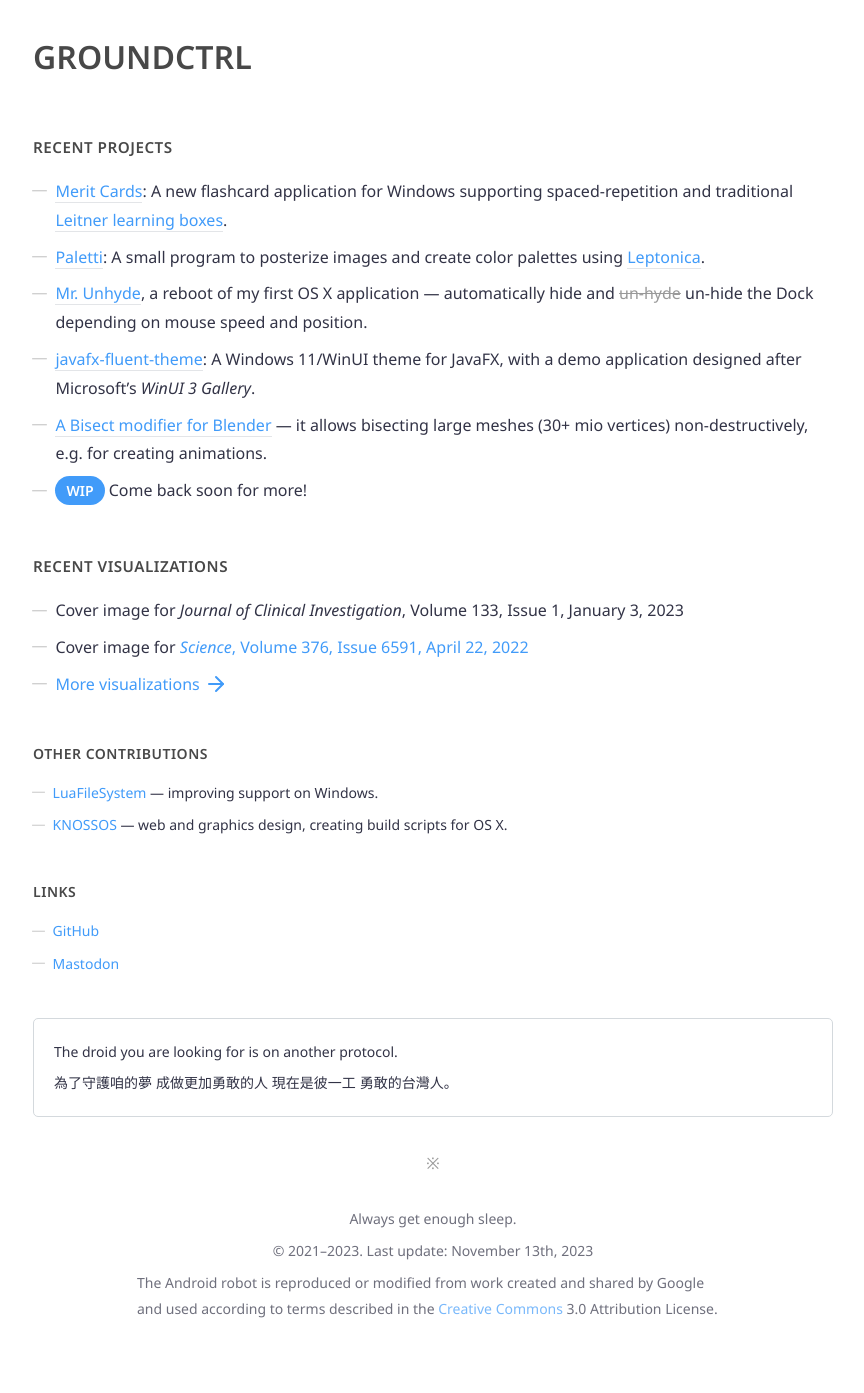
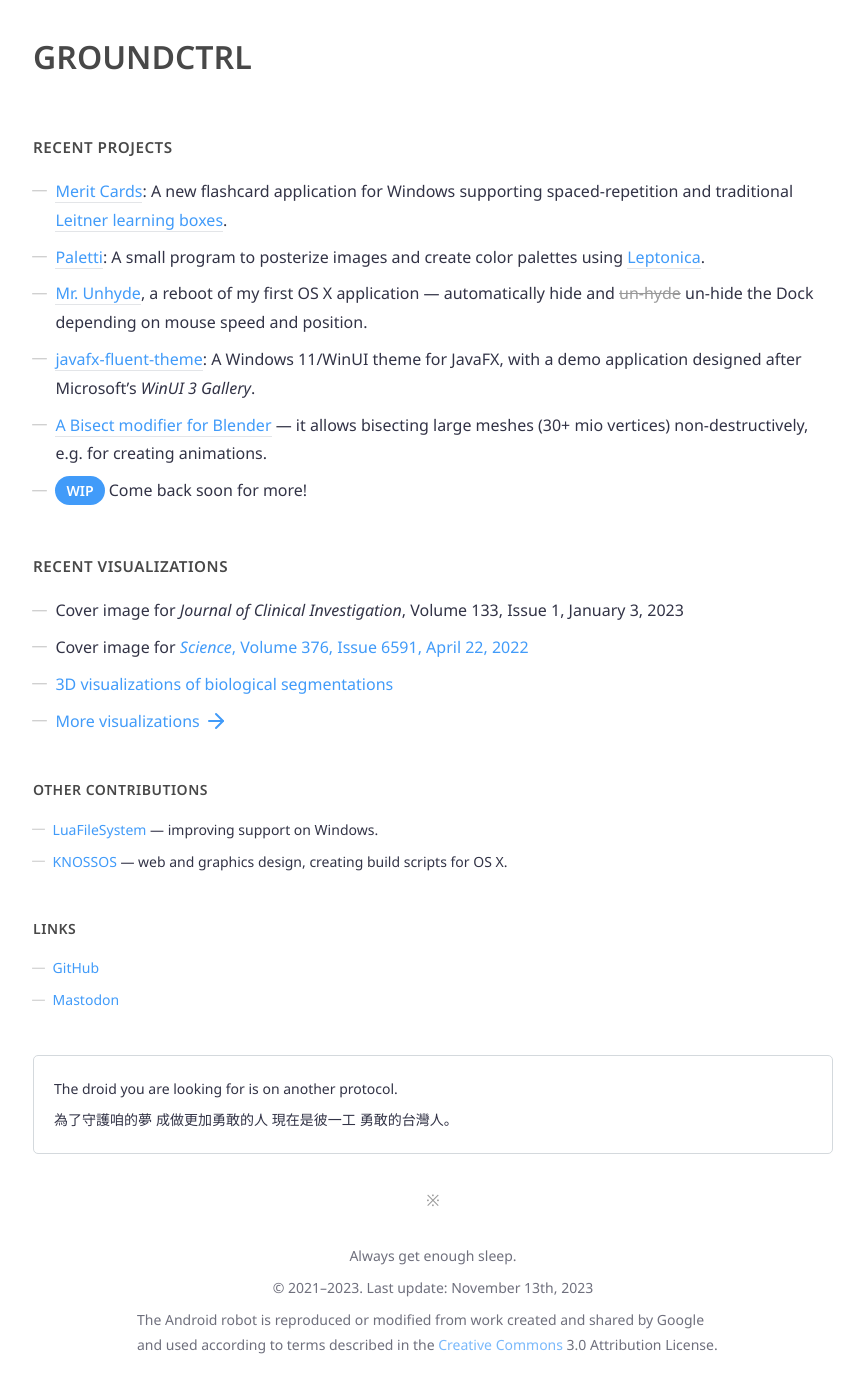
Before and after one commit to Eroica/eroica.github.io, a Jekyll site: the page built from index.html, in a window 1280 px wide, cut to the strip 244-1677 px from the top of the page. Shown: the top 1393 px of the strip, without its empty margins (17-881 px from the left). Built offline with Jekyll 4.4.1, drawn with Linux system fonts in a browser that asks for light colours.

Commit message:
Add mesh viewer link

```diff
--- a/index.html
+++ b/index.html
@@ -24,6 +24,7 @@
 	<ul data-vbox="-small">
 		<li>Cover image for <em>Journal of Clinical Investigation</em>, Volume 133, Issue 1, January 3, 2023</li>
 		<li>Cover image for <a href="https://www.science.org/toc/science/376/6591"><em>Science</em>, Volume 376, Issue 6591, April 22, 2022</a></li>
+		<li><a href="https://3d.ariadne.ai/sars-cov2">3D visualizations of biological segmentations</a>
 		<li><a data-flow="-center" href="https://groundctrl.earth/pub/gallery#f8sCJYniekQtd_CMarkwndSq">More visualizations {% include feather/arrow-right.svg %}</a></li>
 	</ul>
 </div>
```
